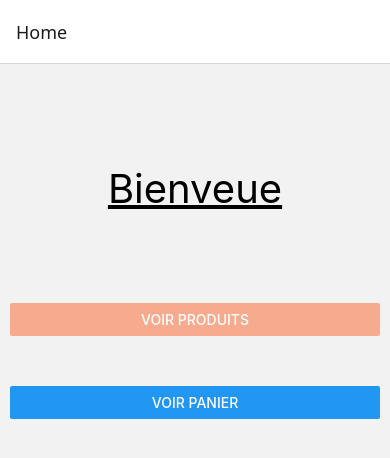
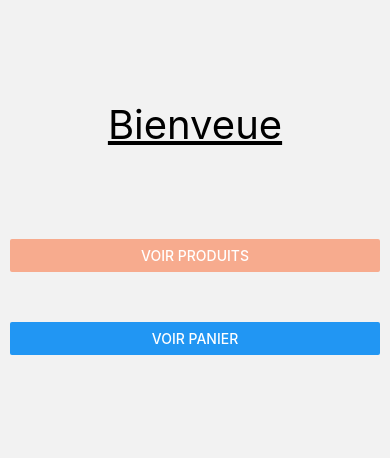
Before and after one commit to champix56/2025-11-19-FRNCV1, a React Native app: screen / in a window 390 px wide. Shown: the top 458 px of the page. Built offline with nearby package versions, Linux system fonts and the light colour scheme; data requests are answered from the project's data file.

Commit message:
suppression du bandeau title

```diff
--- a/src/navigation/NavigationStack.tsx
+++ b/src/navigation/NavigationStack.tsx
@@ -9,7 +9,9 @@
   return (
     <NavigationContainer>
       <Stack.Navigator initialRouteName="Home">
-        <Stack.Screen name="Home" component={Home} />
+        <Stack.Screen name="Home" component={Home} options={{
+          headerShown: false,
+        }} />
         <Stack.Screen name="Cart" component={Cart} />
         <Stack.Screen name="Products" component={Products} />
       </Stack.Navigator>
```
